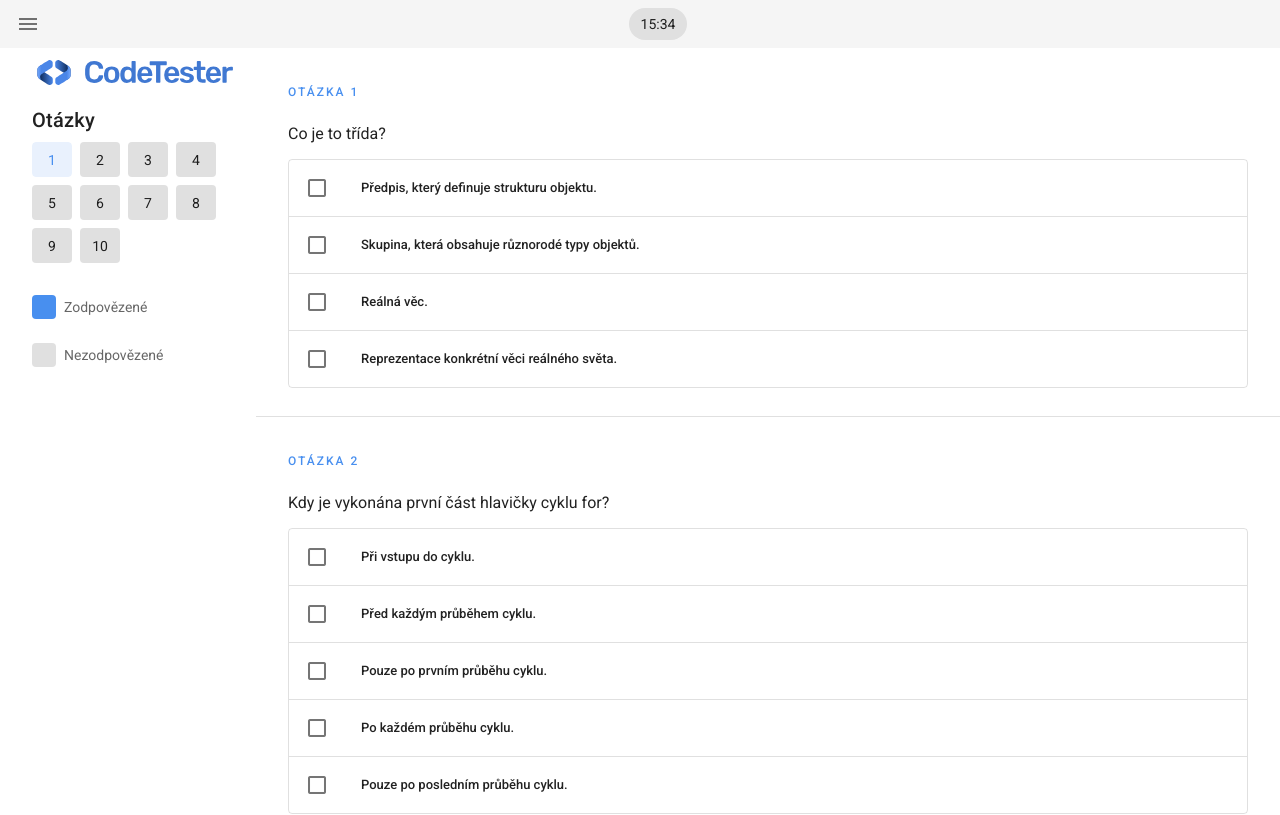
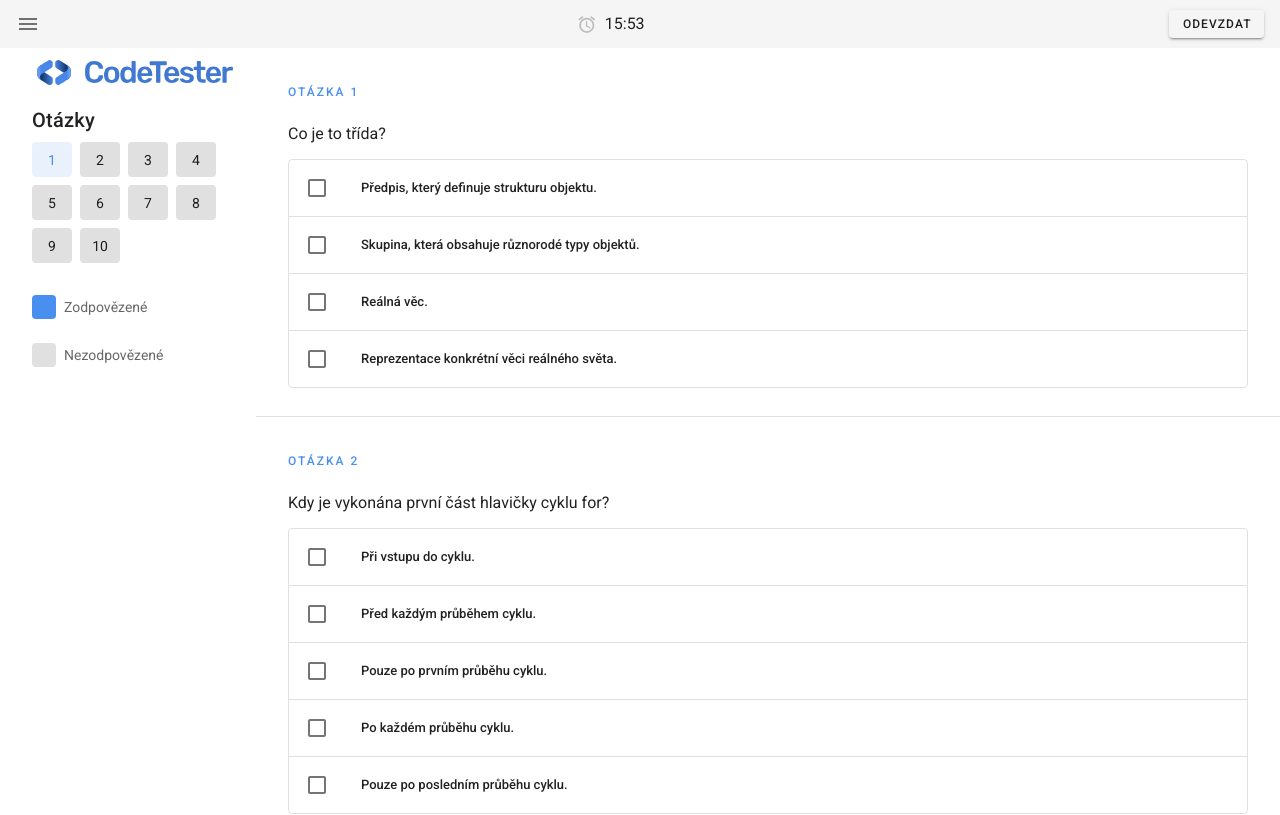
Before and after one commit to davekrejci/codetester, a Vue app in the folder frontend/: page /#/assignement/1 in a window 1280 px wide. Shown: the top 815 px of the page. Built offline with nearby package versions, Linux system fonts and the light colour scheme.

Commit message:
added time component and scrollTo question

```diff
--- /dev/null
+++ b/frontend/src/components/TimeRemainingTracker.vue
@@ -0,0 +1,19 @@
+<template>
+  <div class="time-tracker">
+            <v-icon dense color="grey lighten-1">mdi-alarm</v-icon>
+            <span class="ml-2">15:53</span>
+  </div>
+</template>
+
+<script>
+export default {
+    name: "TimeRemainingTracker",
+}
+</script>
+
+<style>
+.time-tracker{
+  justify-content: center;
+  align-content: center;
+}
+</style>
--- a/frontend/src/views/Assignement.vue
+++ b/frontend/src/views/Assignement.vue
@@ -15,6 +15,7 @@
                 :key="question.number"
                 class="short"
                 label
+                @click="$vuetify.goTo(`#question-${question.number}`)"
               >
                 <span class="text-center">
                   {{ question.number }}
@@ -52,13 +53,14 @@
     <v-app-bar dense app flat clipped-left>
       <v-app-bar-nav-icon @click="drawer = !drawer"></v-app-bar-nav-icon>
       <v-spacer></v-spacer>
-      <v-chip :ripple="false">15:34</v-chip>
+      <time-remaining-tracker class="mx-auto"></time-remaining-tracker>
       <v-spacer></v-spacer>
+      <v-btn flat small primary>Odevzdat</v-btn>
     </v-app-bar>
     <v-main>
       <v-container fluid class="pa-0">
         <template v-for="question in questions" >
-        <v-card :key="`question-${question.number}`" class="ma-0 pa-4" color="transparent" flat>
+        <v-card :key="`question-${question.number}`" :id="`question-${question.number}`" class="ma-0 pa-4" color="transparent" flat>
           <v-list-item three-line>
             <v-list-item-content>
               <div class="primary--text text-overline mb-4">Otázka {{question.number}}</div>
@@ -124,10 +126,12 @@
 
 <script>
 import FillBlankCodeEditor from '@/components/FillBlankCodeEditor.vue';
+import TimeRemainingTracker from '@/components/TimeRemainingTracker.vue';
 export default {
   name: "Assignement",
   components: {
 		FillBlankCodeEditor,
+    TimeRemainingTracker,
   },
   data() {
     return {
```
